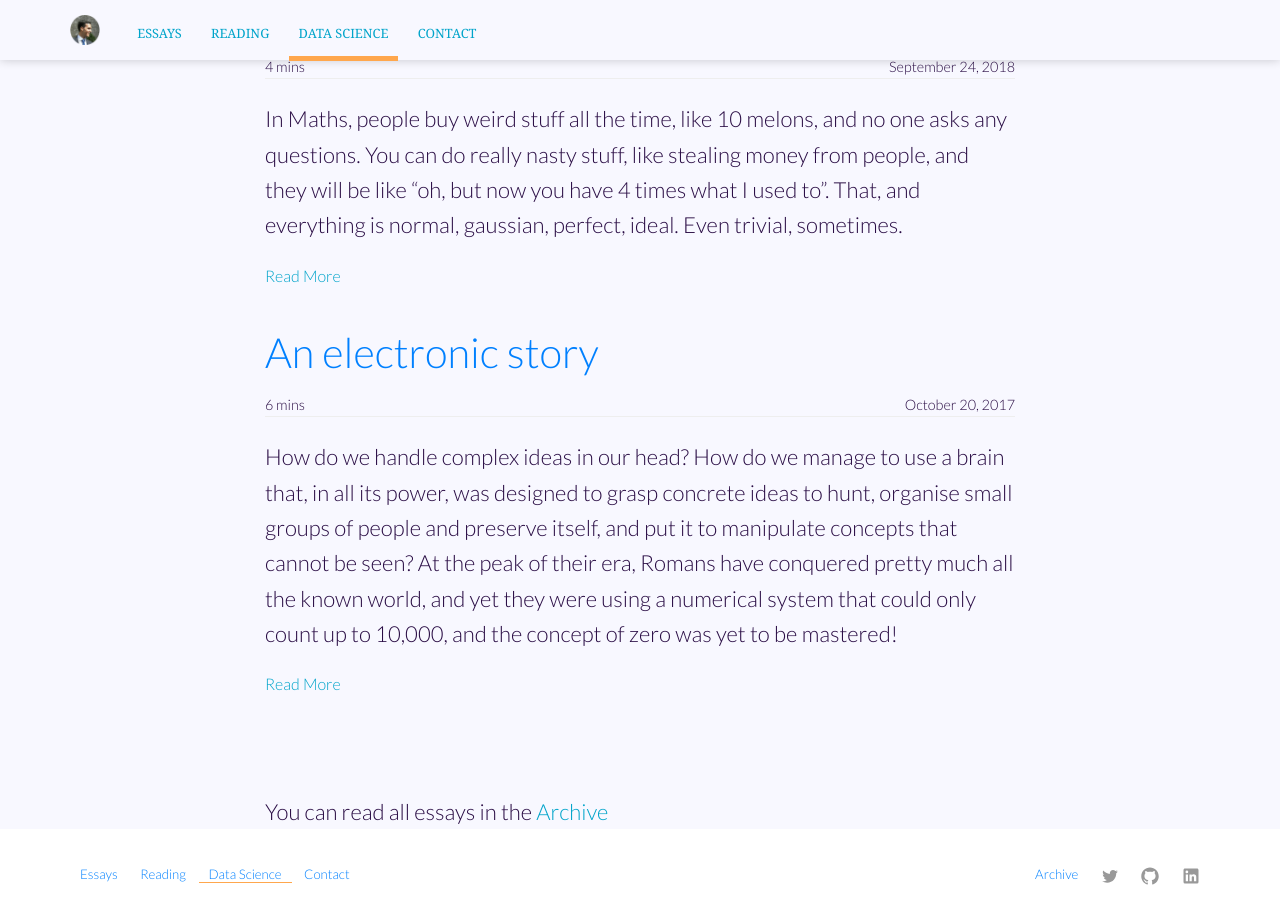
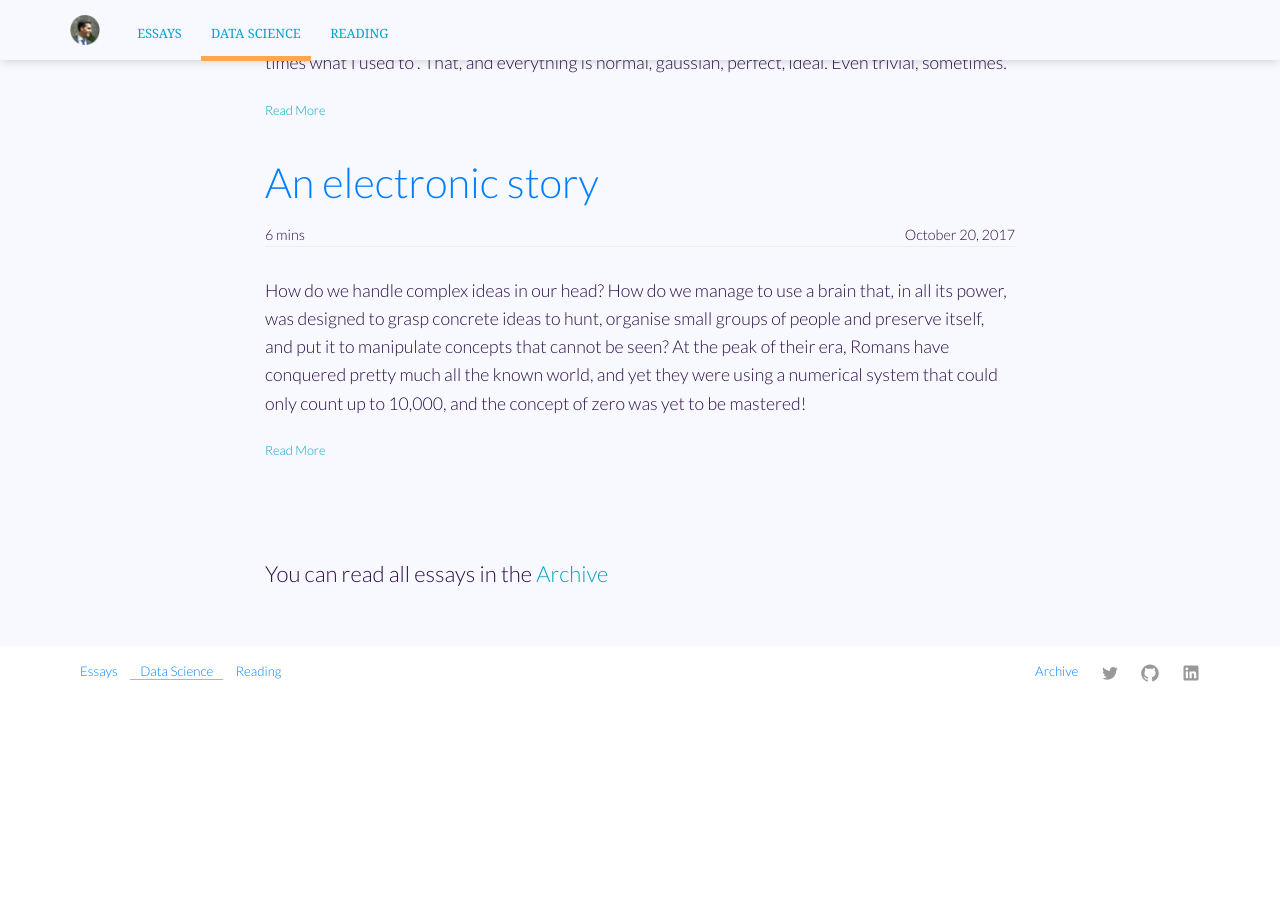
Before and after one commit to ohduran/ohduran.github.io, a Jekyll site: the page built from datascience/index.html, in a window 1280 px wide and 900 px high, scrolled down 1621 px. Built offline with Jekyll 4.4.1, drawn with Linux system fonts in a browser that asks for light colours; nearby versions of some CDN libraries; after the commit the page ends 2318 px from its top, so only the background shows below that.

Commit message:
reduce contact info to index

```diff
--- a/_data/footer.yml
+++ b/_data/footer.yml
@@ -1,12 +1,11 @@
 left_links:
   - name: Essays
     link: /essays/
+  - name: Data Science
+    link: /datascience/
   - name: Reading
     link: /reading/
-  - name: Data Science
-    link: /datascience/
-  - name: Contact
-    link: /contact/
+
 right_links:
   - name: Archive
     link: /archive/
--- a/_data/navigation.yml
+++ b/_data/navigation.yml
@@ -1,11 +1,8 @@
 - name: Essays
   link: /essays/
-
-- name: Reading
-  link: /reading/
 
 - name: Data Science
   link: /datascience/
 
-- name: Contact
-  link: /contact/
+- name: Reading
+  link: /reading/
--- a/datascience/index.html
+++ b/datascience/index.html
@@ -13,14 +13,14 @@ description: All models are wrong; some are useful
 </section>
 
 <section>
-	<div class="text-container">
+	<div class="text-container" id="bottom-spaced">
 		<!-- <p class="editor-link"><a href="cloudcannon:collections/_posts" class="btn"><strong>&#9998;</strong> Add Post</a></p> -->
 		<ul class="blog-posts">
 			{% for post in site.categories.science %}
 				<li class="blog-post">
 					<h2><a href="{% include relative-src.html src=post.url %}">{{ post.title }}</a></h2>
 					{% include post-title.html post=post %}
-					<div class="post-content">
+					<div class="post-excerpt">
 						{{ post.excerpt }}
 						<a href="{% include relative-src.html src=post.url %}">Read More</a>
 					</div>
--- a/index.html
+++ b/index.html
@@ -43,10 +43,10 @@ bottom_image: https://unsplash.it/2000/1322?a=.png
 		</div>
 	</section>
 
-	<section class="info">
+	<section class="info" id="contact">
 		<div class="container flex">
 			<div class="text">
-				<h2 class=""><a href="/contact">Contact</a></h2>
+				<h2 class=""><a href="/#contact">Contact</a></h2>
 				<p class="">{% capture contact %}{% include index-04-contact.md %}{% endcapture %}{{ contact | markdownify }}</p>
 			</div>
 			<div class="image">
```
Also changed, not shown: _includes/contact.md (deleted, +0 -17 lines), _includes/index-04-contact.md (+13 -1 lines), contact.html (deleted, +0 -88 lines).
